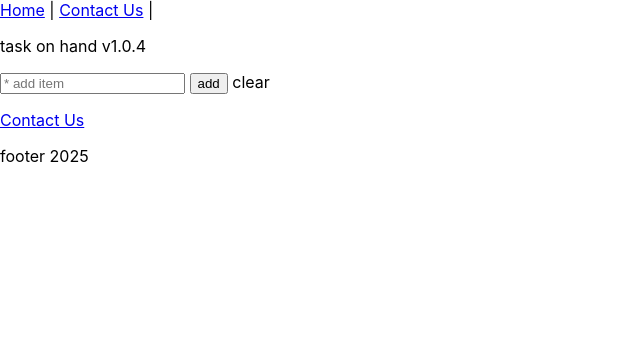
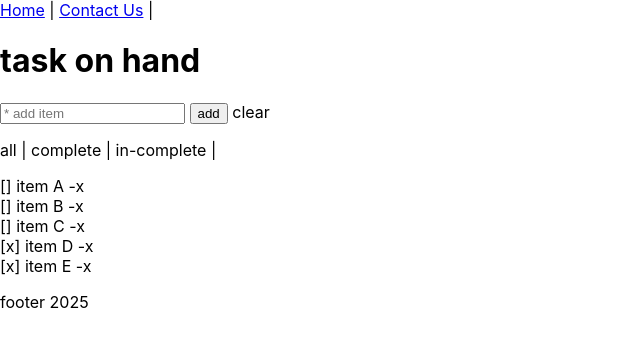
Before and after one commit to Gangsteroflove-arch/demo-react-app-v02, a React (Create React App) app in the folder react-app-v02/: page /#/ in a window 1280 px wide. Shown: the top 346 px of the page, without its empty margins (0-640 px from the left). Built offline with nearby package versions, Linux system fonts and the light colour scheme.

Commit message:
update react demo app 2

```diff
--- a/react-app-v02/src/components/Home.js
+++ b/react-app-v02/src/components/Home.js
@@ -1,17 +1,28 @@
-import {Link} from "react-router-dom";
-//import Header form "./components/Header"
 function Home() {
+
     return (
       <>
-        <p>task on hand v1.0.4</p>
+        <h1>task on hand</h1>
         <p></p>
         <div>
-            <input type="text" maxlength={25} placeholder="* add item"/>
+            <input type="text" maxLength={25} placeholder="* add item"/>
             {" "} <button>add</button> {" "} <a>clear</a>
             <p></p>
         </div>
+        <p></p>
+        <a>all</a> {" | "}
+        <a>complete</a> {" | "}
+        <a>in-complete</a> {" | "}
+        <p></p>
+        <div>
+          <span>[] item A -x </span><br/>
+          <span>[] item B -x </span><br/>
+          <span>[] item C -x </span><br/>
+          <span>[x] item D -x </span><br/>
+          <span>[x] item E -x </span><br/>
+        </div>
 
-         <Link to="/contactus">Contact Us</Link>
+
          <p></p>
          <p>footer 2025</p>
       </>
--- a/react-app-v02/src/components/contactus.js
+++ b/react-app-v02/src/components/contactus.js
@@ -1,18 +1,24 @@
  function ContactUs() {
+
     return (
         <>
-            <p>Contact Us</p>
+        <div>
+            <h1>Contact Us</h1>
             <form>
                 <div>
-                    <span>first name: </span> <input type="text" maxlength={25} placeholder="* first name"/>
+                    <span>first name: </span> <input type="text" maxLength={25} placeholder="* first name"/>
                     <br/>
-                    <span>last name: </span> <input type="text" maxlength={25} placeholder="* last name"/>
+                    <span>last name: </span> <input type="text" maxLength={25} placeholder=" last name"/>
                     <br/>
-                    <span>email:</span> <input type="text" maxlength={100} placeholder="* email"/>
+                    <span>email:</span> <input type="text" maxLength={100} placeholder="* email"/>
+                    <br/>
+                    <span>comment:</span>
+                    <br/><textarea rows={10} cols={45} maxLength={100} placeholder="* comment"></textarea>
                     <p></p>
-                    <button>submit</button> {" "} <a href="#">clear</a>
+                    <button>submit</button> {" "} <a>clear</a>
                 </div>
             </form>
+         </div>
          </>
      );
 }
```
